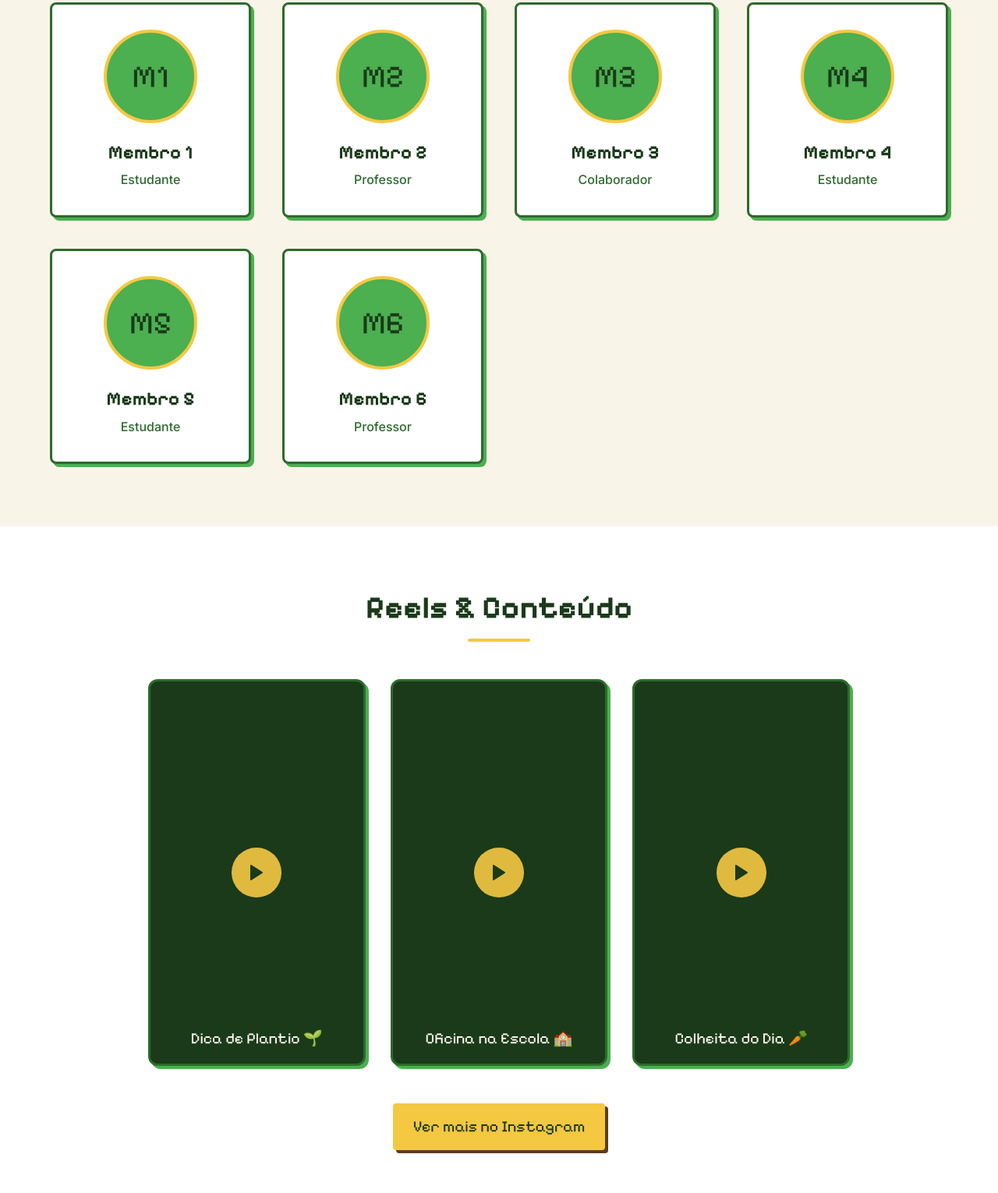
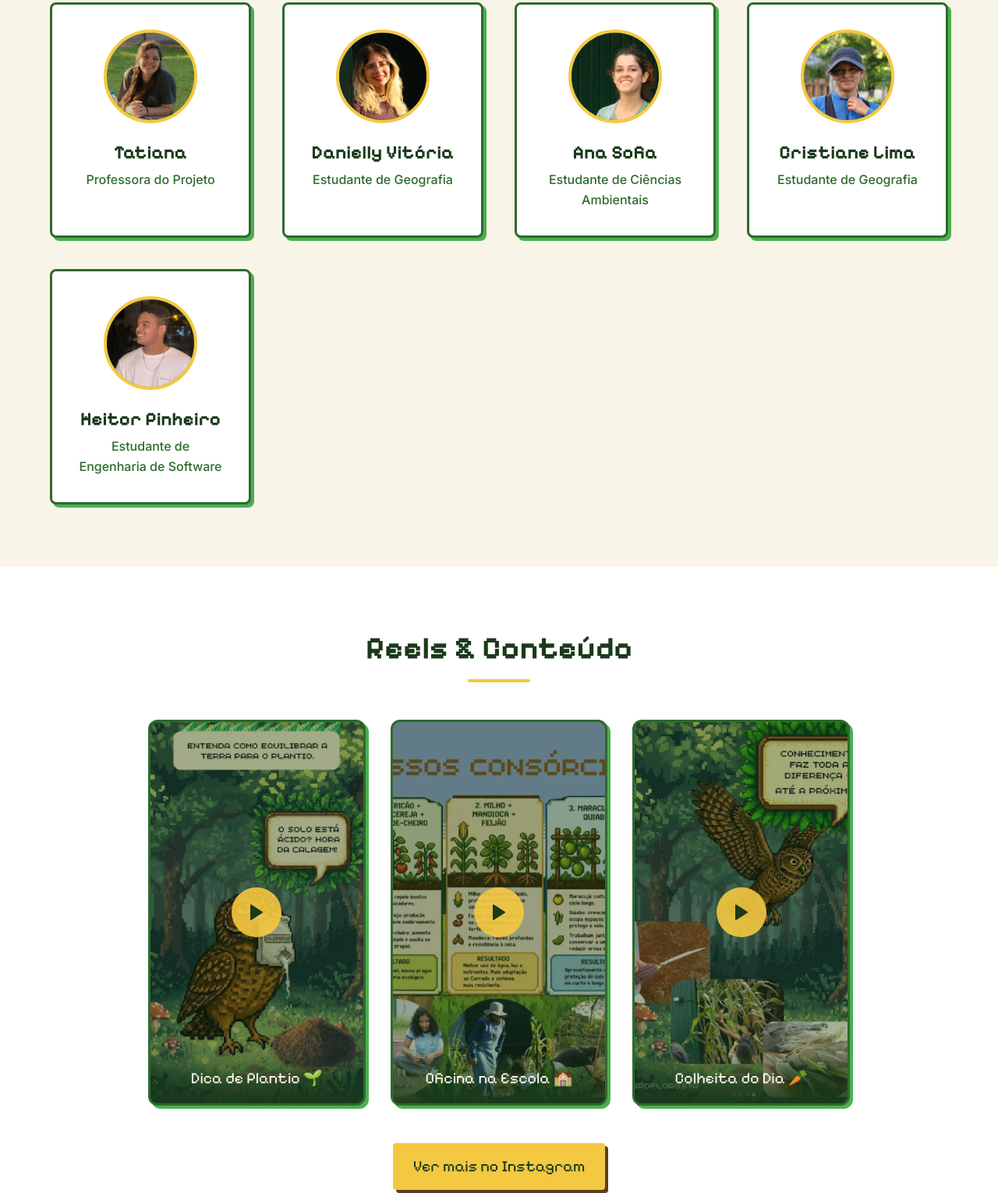
Before and after one commit to Heitorovski01/Agrofloresta, a website: page index.html in a window 1280 px wide. Shown: the part 2690-4220 px from the top of the page at 78% size. Drawn offline with Linux system fonts and the light colour scheme.

Commit message:
feat: adiciona fotos da equipe e imagens de fundo com links nos reels

```diff
--- a/assets/css/main.css
+++ b/assets/css/main.css
@@ -391,6 +391,13 @@ img, svg {
     color: var(--green-dark);
 }
 
+.team-avatar img {
+    width: 100%;
+    height: 100%;
+    object-fit: cover;
+    border-radius: 50%;
+}
+
 .team-name {
     font-size: 1.5rem;
     margin-bottom: 0.5rem;
@@ -439,10 +446,29 @@ img, svg {
     align-items: center;
     justify-content: center;
     transition: transform 0.2s;
+    position: relative;
+    z-index: 2;
 }
 
 .reel-item:hover .reel-play {
     transform: scale(1.1);
+}
+
+.reel-bg {
+    position: absolute;
+    top: 0;
+    left: 0;
+    width: 100%;
+    height: 100%;
+    object-fit: cover;
+    z-index: 1;
+    opacity: 0.6;
+    transition: opacity 0.2s, transform 0.2s;
+}
+
+.reel-item:hover .reel-bg {
+    opacity: 0.85;
+    transform: scale(1.05);
 }
 
 .reel-caption {
@@ -455,6 +481,7 @@ img, svg {
     font-family: var(--font-headings);
     font-size: 1.25rem;
     text-align: center;
+    z-index: 2;
 }
 
 /* Contato */
--- a/index.html
+++ b/index.html
@@ -206,34 +206,39 @@
                 <!-- Substitua pelos nomes e fotos reais da equipe -->
                 <div class="team-grid">
                     <div class="team-card">
-                        <div class="team-avatar">M1</div>
-                        <h3 class="team-name pixel-text">Membro 1</h3>
-                        <p class="team-role">Estudante</p>
+                        <div class="team-avatar">
+                            <img src="assets/img/equipe/tatiana.jpg" alt="Tatiana - Professora do Projeto">
+                        </div>
+                        <h3 class="team-name pixel-text">Tatiana</h3>
+                        <p class="team-role">Professora do Projeto</p>
                     </div>
                     <div class="team-card">
-                        <div class="team-avatar">M2</div>
-                        <h3 class="team-name pixel-text">Membro 2</h3>
-                        <p class="team-role">Professor</p>
+                        <div class="team-avatar">
+                            <img src="assets/img/equipe/danielly.jpg" alt="Danielly Vitória - Estudante de Geografia">
+                        </div>
+                        <h3 class="team-name pixel-text">Danielly Vitória</h3>
+                        <p class="team-role">Estudante de Geografia</p>
                     </div>
                     <div class="team-card">
-                        <div class="team-avatar">M3</div>
-                        <h3 class="team-name pixel-text">Membro 3</h3>
-                        <p class="team-role">Colaborador</p>
+                        <div class="team-avatar">
+                            <img src="assets/img/equipe/ana.jpg" alt="Ana Sofia - Estudante de Ciências Ambientais">
+                        </div>
+                        <h3 class="team-name pixel-text">Ana Sofia</h3>
+                        <p class="team-role">Estudante de Ciências Ambientais</p>
                     </div>
                     <div class="team-card">
-                        <div class="team-avatar">M4</div>
-                        <h3 class="team-name pixel-text">Membro 4</h3>
-                        <p class="team-role">Estudante</p>
+                        <div class="team-avatar">
+                            <img src="assets/img/equipe/cris.jpg" alt="Cristiane Lima - Estudante de Geografia">
+                        </div>
+                        <h3 class="team-name pixel-text">Cristiane Lima</h3>
+                        <p class="team-role">Estudante de Geografia</p>
                     </div>
                     <div class="team-card">
-                        <div class="team-avatar">M5</div>
-                        <h3 class="team-name pixel-text">Membro 5</h3>
-                        <p class="team-role">Estudante</p>
-                    </div>
-                    <div class="team-card">
-                        <div class="team-avatar">M6</div>
-                        <h3 class="team-name pixel-text">Membro 6</h3>
-                        <p class="team-role">Professor</p>
+                        <div class="team-avatar">
+                            <img src="assets/img/equipe/heitor.jpg" alt="Heitor Pinheiro - Estudante de Engenharia de Software">
+                        </div>
+                        <h3 class="team-name pixel-text">Heitor Pinheiro</h3>
+                        <p class="team-role">Estudante de Engenharia de Software</p>
                     </div>
                 </div>
             </div>
@@ -245,21 +250,24 @@
                 <h2 class="section-title">Reels & Conteúdo</h2>
                 <div class="reels-grid">
                     <!-- Reel 1 -->
-                    <a href="https://www.instagram.com/agroflor3sta/" target="_blank" rel="noopener noreferrer" class="reel-item" aria-label="Assistir Reel 1 no Instagram">
+                    <a href="https://www.instagram.com/p/DYfLEOfketo/?img_index=1" target="_blank" rel="noopener noreferrer" class="reel-item" aria-label="Assistir Reel 1 no Instagram">
+                        <img src="assets/img/conteudo/dicasPlantio.png" alt="Dica de Plantio" class="reel-bg">
                         <div class="reel-play">
                             <svg width="24" height="24" viewBox="0 0 24 24" fill="var(--green-dark)" stroke="var(--green-dark)" stroke-width="2" stroke-linecap="round" stroke-linejoin="round"><polygon points="5 3 19 12 5 21 5 3"></polygon></svg>
                         </div>
                         <div class="reel-caption">Dica de Plantio 🌱</div>
                     </a>
                     <!-- Reel 2 -->
-                    <a href="https://www.instagram.com/agroflor3sta/" target="_blank" rel="noopener noreferrer" class="reel-item" aria-label="Assistir Reel 2 no Instagram">
+                    <a href="https://www.instagram.com/p/DaOf8lCAVRr/?img_index=1" target="_blank" rel="noopener noreferrer" class="reel-item" aria-label="Assistir Reel 2 no Instagram">
+                        <img src="assets/img/conteudo/oficinaescola.png" alt="Oficina na Escola" class="reel-bg">
                         <div class="reel-play">
                             <svg width="24" height="24" viewBox="0 0 24 24" fill="var(--green-dark)" stroke="var(--green-dark)" stroke-width="2" stroke-linecap="round" stroke-linejoin="round"><polygon points="5 3 19 12 5 21 5 3"></polygon></svg>
                         </div>
                         <div class="reel-caption">Oficina na Escola 🏫</div>
                     </a>
                     <!-- Reel 3 -->
-                    <a href="https://www.instagram.com/agroflor3sta/" target="_blank" rel="noopener noreferrer" class="reel-item" aria-label="Assistir Reel 3 no Instagram">
+                    <a href="https://www.instagram.com/stories/highlights/17883258693578699/" target="_blank" rel="noopener noreferrer" class="reel-item" aria-label="Assistir Reel 3 no Instagram">
+                        <img src="assets/img/conteudo/colheitadia.png" alt="Colheita do Dia" class="reel-bg">
                         <div class="reel-play">
                             <svg width="24" height="24" viewBox="0 0 24 24" fill="var(--green-dark)" stroke="var(--green-dark)" stroke-width="2" stroke-linecap="round" stroke-linejoin="round"><polygon points="5 3 19 12 5 21 5 3"></polygon></svg>
                         </div>
```
Also changed, not shown: assets/img/conteudo/colheitadia.png (added), assets/img/conteudo/dicasPlantio.png (added), assets/img/conteudo/oficinaescola.png (added), assets/img/equipe/ana.jpg (added), assets/img/equipe/cris.jpg (added), assets/img/equipe/danielly.jpg (added), assets/img/equipe/heitor.jpg (added), assets/img/equipe/tatiana.jpg (added).
